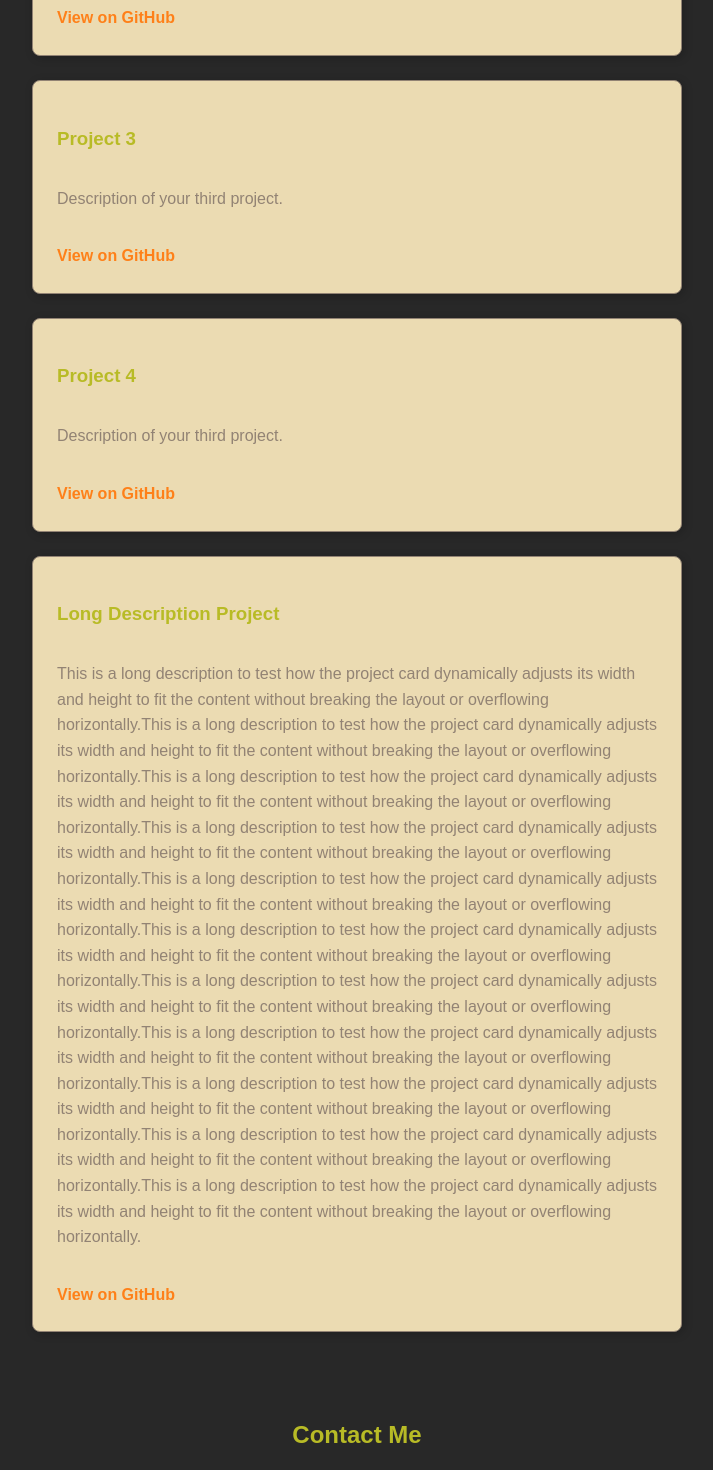
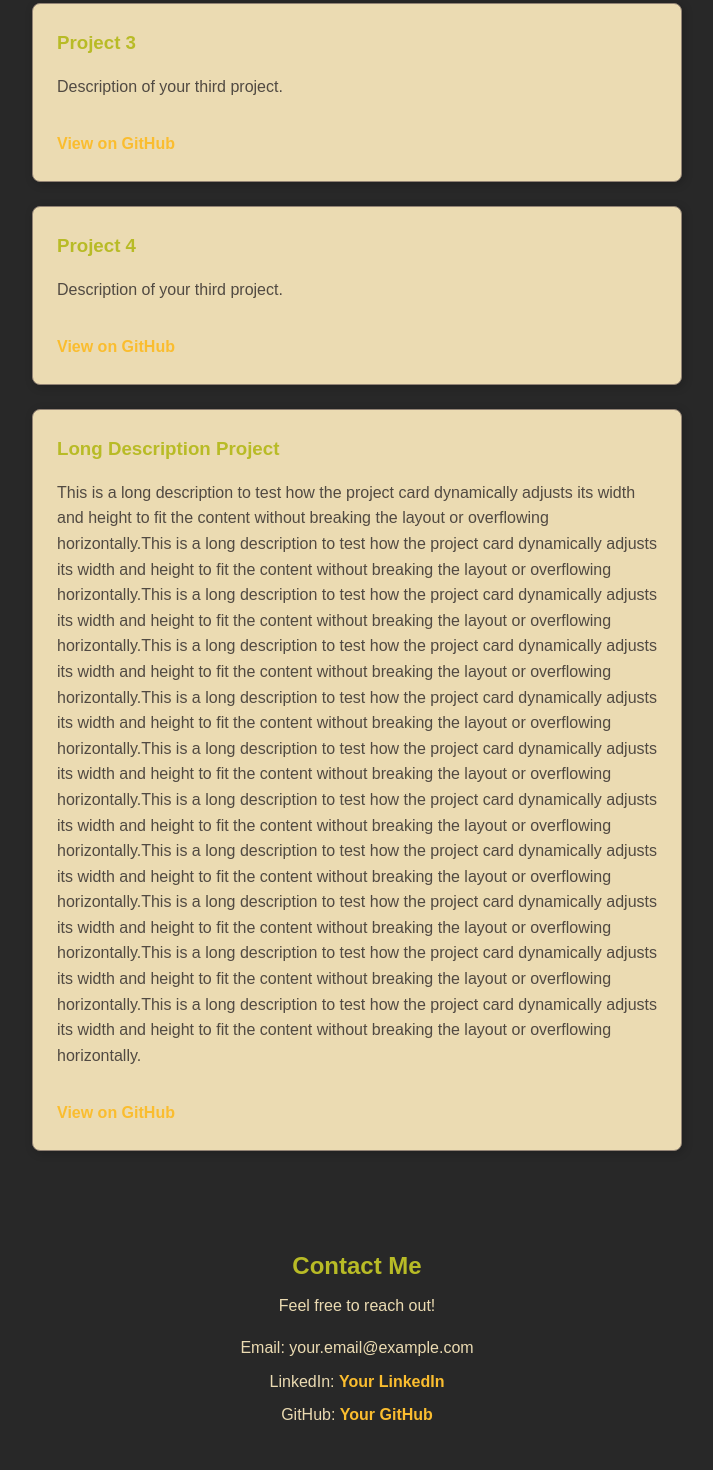
Before and after one commit to agascmur/my-portfolio, a React (Vite) app: page / in a window 1280 px wide. Shown: the part 820-2290 px from the top of the page, without its empty margins (283-996 px from the left). Built offline with nearby package versions, Linux system fonts and the light colour scheme.

Commit message:
version 1 - text to be added

```diff
--- a/src/styles/components.css
+++ b/src/styles/components.css
@@ -4,8 +4,25 @@
     --foreground: #ebdbb2;
     --primary: #fabd2f;
     --muted: #928374;
+    --muted_card: #514a42;
     --accent: #d79921;
     --secondary: #b8bb26;
+}
+
+/* Common Styles for Text */
+h1, h2, h3, p {
+    margin: 0;
+    color: var(--foreground);
+}
+
+a {
+    color: var(--accent);
+    text-decoration: none;
+    font-weight: bold;
+}
+
+a:hover {
+    color: var(--secondary);
 }
 
 /* Header Styles */
@@ -13,7 +30,7 @@
     display: flex;
     justify-content: space-between;
     align-items: center;
-    flex-wrap: wrap; /* Wrap content on smaller screens */
+    flex-wrap: wrap;
     background-color: var(--background);
     color: var(--foreground);
     padding: 1rem;
@@ -30,7 +47,6 @@
 }
 
 .header nav a {
-    font-weight: bold;
     padding: 0.5rem 1rem;
     border-radius: 5px;
     transition: background-color 0.3s ease;
@@ -41,30 +57,30 @@
     color: var(--background);
 }
 
-/* About Section */
-#about {
+/* Section Styles */
+section {
     padding: 2rem 1rem;
     text-align: center;
 }
 
-#about p {
+section p {
     max-width: 800px;
     margin: auto;
-    color: var(--muted);
+    color: var(--foreground);
 }
 
 /* Projects Grid */
 .project-grid {
     display: flex;
-    flex-direction: column; /* Arrange items vertically */
-    gap: 1.5rem; /* Space between cards */
+    flex-direction: column;
+    gap: 1.5rem;
     margin: 2rem 0;
 }
 
 /* Project Card */
 .project-card {
-    width: 100%; /* Stretch to fill the parent container */
-    max-width: 600px; /* Optional: limit the width for readability */
+    width: 100%;
+    max-width: 600px;
     margin: 0 auto;
     padding: 1.5rem;
     border: 1px solid var(--muted);
@@ -73,36 +89,29 @@
     color: var(--background);
     box-shadow: 2px 2px 10px rgba(0, 0, 0, 0.2);
     transition: transform 0.3s ease, box-shadow 0.3s ease;
-    text-align: left; /* Align text and content to the left */
+    text-align: left;
     display: flex;
-    flex-direction: column; /* Stack children vertically */
+    flex-direction: column;
 }
 
 .project-card p {
-    color: var(--muted);
+    color: var(--muted_card);
     margin-bottom: 1rem;
-    white-space: normal; /* Ensure text wraps to the next line */
-    word-break: break-word; /* Break long words if needed */
-    width: 100%; /* Use the full width of the card */
+    word-break: break-word;
+    width: 100%;
 }
-
 
 .project-card:hover {
     transform: scale(1.05);
     box-shadow: 4px 4px 15px rgba(0, 0, 0, 0.4);
 }
 
-/* Project Card Content */
 .project-card h3 {
     color: var(--primary);
-    margin-bottom: 1rem; /* Space between title and description */
+    margin-bottom: 1rem;
 }
 
 .project-card a {
-    color: var(--accent);
-    text-decoration: none;
-    font-weight: bold;
-    display: inline-block;
     margin-top: 1rem;
 }
 
@@ -111,11 +120,6 @@
 }
 
 /* Contact Section */
-#contact {
-    padding: 2rem 1rem;
-    text-align: center;
-}
-
 #contact ul {
     list-style: none;
     padding: 0;
@@ -124,15 +128,7 @@
 
 #contact ul li {
     margin: 0.5rem 0;
-    color: var(--muted);
-}
-
-#contact ul li a {
-    color: var(--accent);
-}
-
-#contact ul li a:hover {
-    color: var(--secondary);
+    color: var(--foreground);
 }
 
 /* Footer */
```
